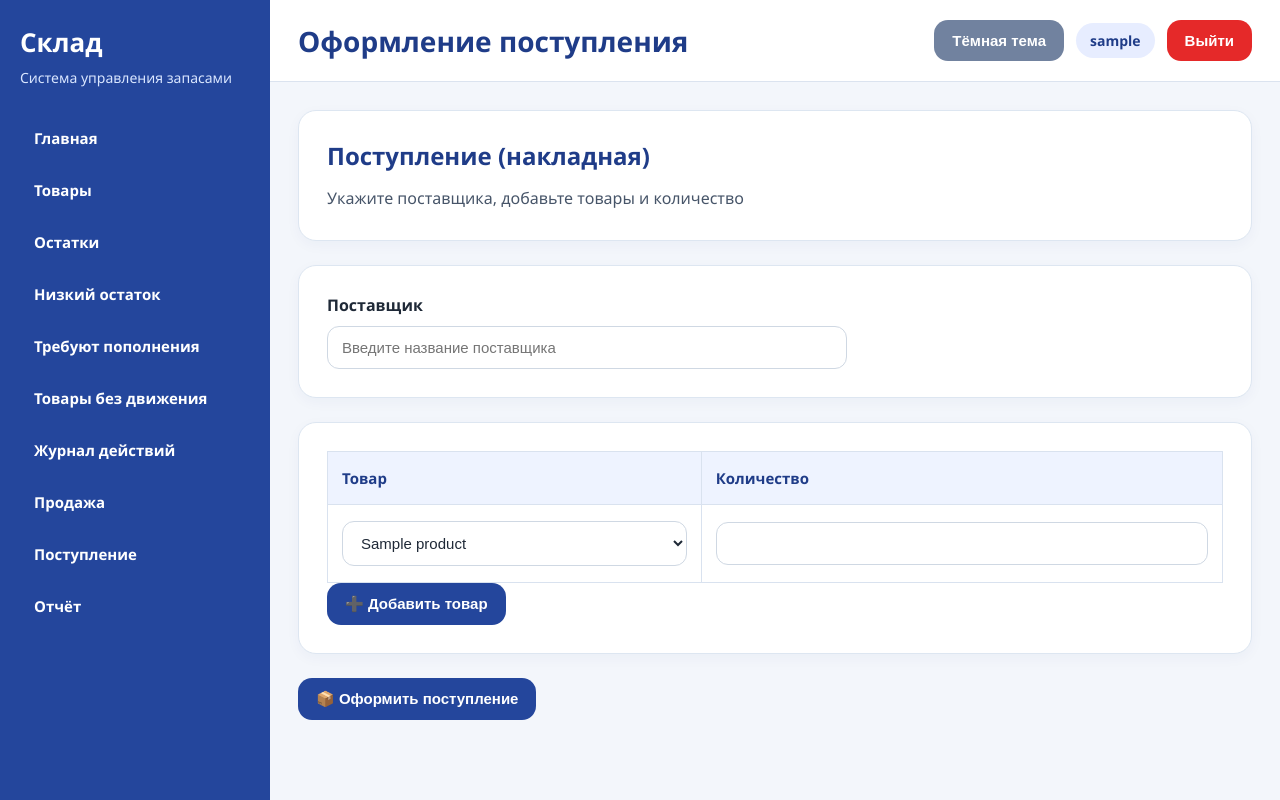
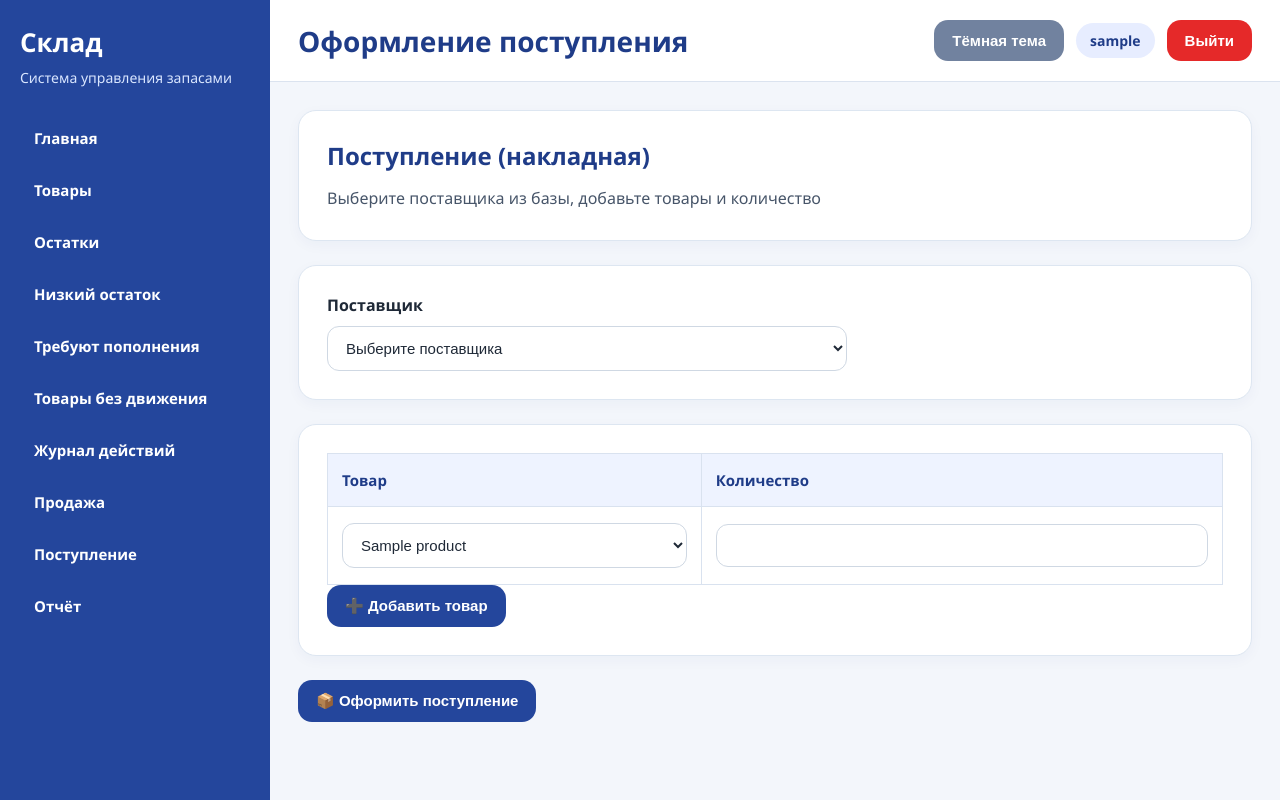
Before and after one commit to llimarenko05-cmd/diplom-store, a Django app: page /receipts/new/ in a window 1280 px wide. Run offline with Django 5.2, Linux system fonts and the light colour scheme; a user stored in the database is signed in; tables that the repository leaves empty hold one stand-in row (values such as "Sample post").

Commit message:
добавлен выбор поставщика из базы

```diff
--- a/inventory/templates/inventory/create_receipt_order.html
+++ b/inventory/templates/inventory/create_receipt_order.html
@@ -7,22 +7,23 @@
 
 <div class="card">
     <h2>Поступление (накладная)</h2>
-    <p>Укажите поставщика, добавьте товары и количество</p>
+    <p>Выберите поставщика из базы, добавьте товары и количество</p>
 </div>
 
 <form method="post">
     {% csrf_token %}
 
     <div class="card" style="margin-bottom: 24px;">
-        <label for="supplier_name" style="display: block; font-weight: 600; margin-bottom: 10px;">
+        <label for="supplier_id" style="display: block; font-weight: 600; margin-bottom: 10px;">
             Поставщик
         </label>
-        <input type="text"
-               id="supplier_name"
-               name="supplier_name"
-               placeholder="Введите название поставщика"
-               style="width: 100%; max-width: 520px;"
-               required>
+
+        <select id="supplier_id" name="supplier_id" style="width: 100%; max-width: 520px;" required>
+            <option value="">Выберите поставщика</option>
+            {% for supplier in suppliers %}
+            <option value="{{ supplier.id }}">{{ supplier.name }}</option>
+            {% endfor %}
+        </select>
     </div>
 
     <div class="card">
--- a/inventory/views.py
+++ b/inventory/views.py
@@ -23,6 +23,7 @@ from .models import (
     SaleItem,
     ReceiptOrder,
     ReceiptItem,
+    Supplier,
 )
 
 
@@ -821,15 +822,30 @@ def create_receipt_order(request):
         return _forbidden(request)
 
     products = Product.objects.all().order_by('name')
+    suppliers = Supplier.objects.all().order_by('name')
 
     if request.method == 'POST':
-        supplier_name = request.POST.get('supplier_name', '').strip()
+        supplier_id = request.POST.get('supplier_id', '').strip()
         product_ids = request.POST.getlist('product')
         quantities = request.POST.getlist('quantity')
 
-        if not supplier_name:
-            messages.error(request, 'Укажите поставщика.')
-            return render(request, 'inventory/create_receipt_order.html', {'products': products})
+        if not supplier_id:
+            messages.error(request, 'Выберите поставщика.')
+            return render(request, 'inventory/create_receipt_order.html', {
+                'products': products,
+                'suppliers': suppliers,
+            })
+
+        try:
+            supplier = Supplier.objects.get(id=supplier_id)
+        except Supplier.DoesNotExist:
+            messages.error(request, 'Выбранный поставщик не найден.')
+            return render(request, 'inventory/create_receipt_order.html', {
+                'products': products,
+                'suppliers': suppliers,
+            })
+
+        supplier_name = supplier.name
 
         filled_items = []
         errors_found = False
@@ -872,10 +888,16 @@ def create_receipt_order(request):
 
         if not filled_items:
             messages.error(request, 'Добавьте хотя бы один товар для поступления.')
-            return render(request, 'inventory/create_receipt_order.html', {'products': products})
+            return render(request, 'inventory/create_receipt_order.html', {
+                'products': products,
+                'suppliers': suppliers,
+            })
 
         if errors_found:
-            return render(request, 'inventory/create_receipt_order.html', {'products': products})
+            return render(request, 'inventory/create_receipt_order.html', {
+                'products': products,
+                'suppliers': suppliers,
+            })
 
         receipt_order = ReceiptOrder.objects.create(supplier_name=supplier_name)
 
@@ -907,7 +929,8 @@ def create_receipt_order(request):
         return redirect('create_receipt_order')
 
     return render(request, 'inventory/create_receipt_order.html', {
-        'products': products
+        'products': products,
+        'suppliers': suppliers,
     })
 
 
```
Lines whose indentation alone changed are shown as unchanged.
